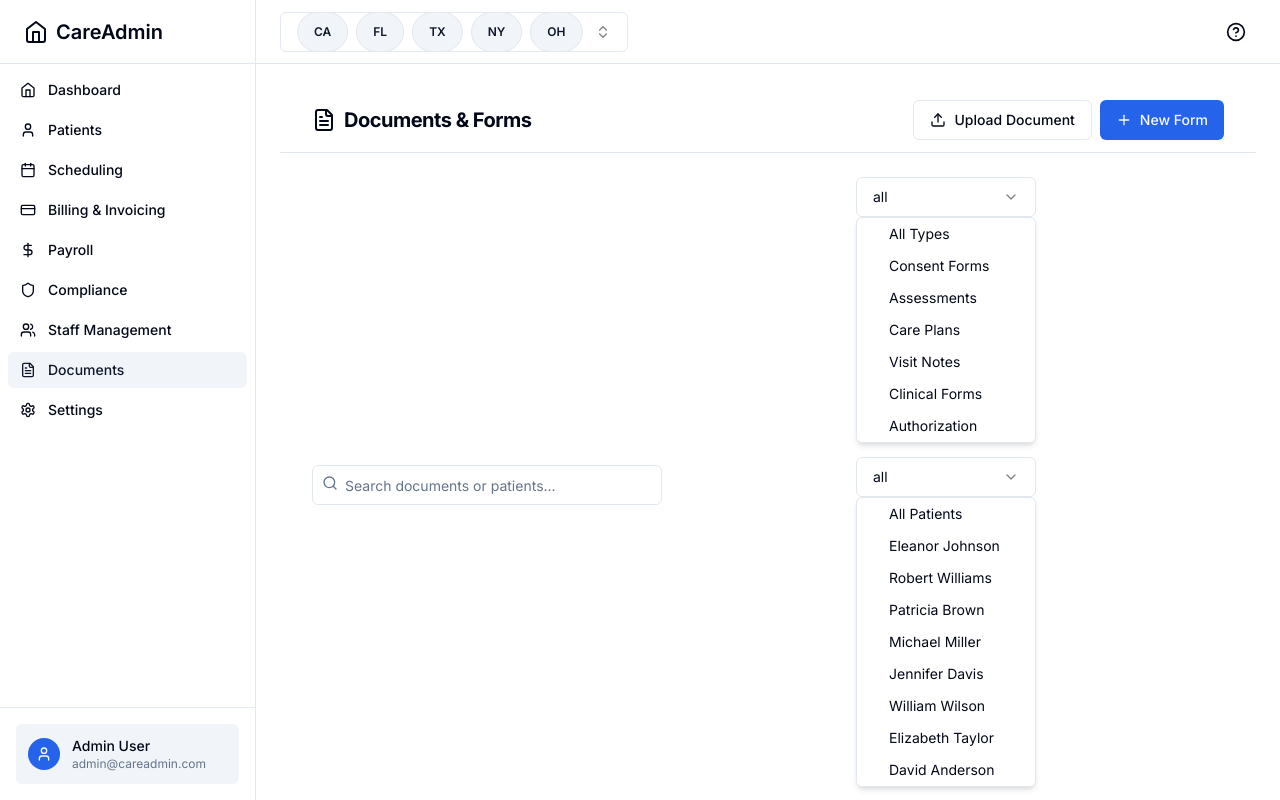
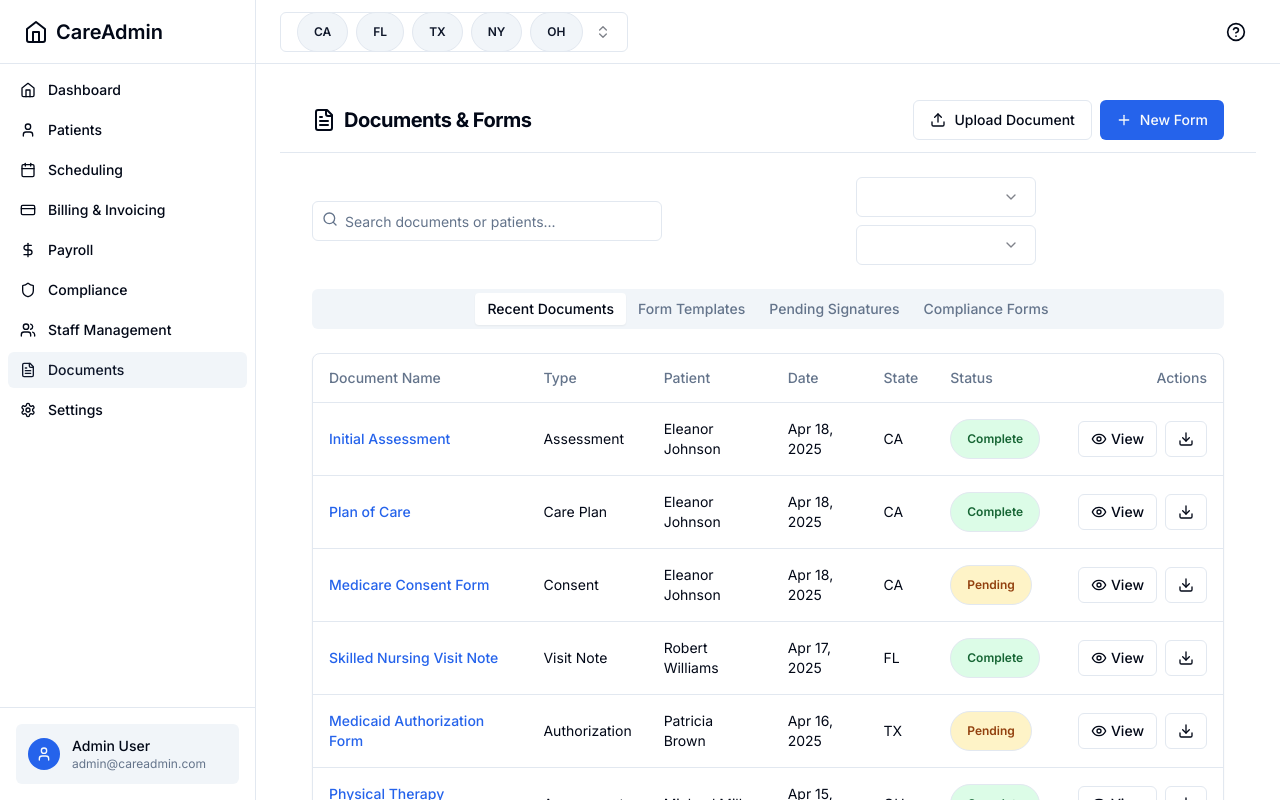
Before and after one commit to dzodze00/careadmin, a Next.js app: page /documents in a window 1280 px wide. Shown: the top 800 px of the page. Built offline with nearby package versions, Linux system fonts and the light colour scheme.

Commit message:
Update select.tsx

```diff
--- a/components/ui/select.tsx
+++ b/components/ui/select.tsx
@@ -5,7 +5,19 @@ import { Check, ChevronDown } from "lucide-react"
 
 import { cn } from "@/lib/utils"
 import { Button } from "@/components/ui/button"
-import { Popover, PopoverContent, PopoverTrigger } from "@/components/ui/popover"
+import { Popover, PopoverContent } from "@/components/ui/popover"
+
+const SelectContext = React.createContext<{
+  open: boolean
+  setOpen: React.Dispatch<React.SetStateAction<boolean>>
+  value: string
+  onValueChange: (value: string) => void
+}>({
+  open: false,
+  setOpen: () => {},
+  value: "",
+  onValueChange: () => {},
+})
 
 const Select = React.forwardRef<
   HTMLDivElement,
@@ -13,117 +25,117 @@ const Select = React.forwardRef<
     defaultValue?: string
     value?: string
     onValueChange?: (value: string) => void
+    open?: boolean
+    onOpenChange?: (open: boolean) => void
   }
->(({ className, defaultValue, value: controlledValue, onValueChange, children, ...props }, ref) => {
-  const [open, setOpen] = React.useState(false)
-  const [value, setValue] = React.useState(defaultValue || "")
+>(
+  (
+    {
+      className,
+      defaultValue,
+      value: controlledValue,
+      onValueChange,
+      open: controlledOpen,
+      onOpenChange,
+      children,
+      ...props
+    },
+    ref,
+  ) => {
+    const [uncontrolledValue, setUncontrolledValue] = React.useState(defaultValue || "")
+    const [uncontrolledOpen, setUncontrolledOpen] = React.useState(false)
 
-  // Handle controlled component
-  React.useEffect(() => {
-    if (controlledValue !== undefined) {
-      setValue(controlledValue)
+    const isControlledValue = controlledValue !== undefined
+    const value = isControlledValue ? controlledValue : uncontrolledValue
+
+    const isControlledOpen = controlledOpen !== undefined
+    const open = isControlledOpen ? controlledOpen : uncontrolledOpen
+
+    const setOpen = React.useCallback(
+      (newOpen: boolean) => {
+        if (isControlledOpen) {
+          onOpenChange?.(newOpen)
+        } else {
+          setUncontrolledOpen(newOpen)
         }
-  }, [controlledValue])
+      },
+      [isControlledOpen, onOpenChange],
+    )
 
-  const handleValueChange = (newValue: string) => {
-    setValue(newValue)
-    if (onValueChange) {
-      onValueChange(newValue)
+    const handleValueChange = React.useCallback(
+      (newValue: string) => {
+        if (isControlledValue) {
+          onValueChange?.(newValue)
+        } else {
+          setUncontrolledValue(newValue)
         }
+        onValueChange?.(newValue)
         setOpen(false)
-  }
+      },
+      [isControlledValue, onValueChange, setOpen],
+    )
 
     return (
+      <SelectContext.Provider value={{ open, setOpen, value, onValueChange: handleValueChange }}>
         <div ref={ref} className={cn("relative w-full", className)} {...props}>
-      <Popover>
-        <PopoverTrigger asChild>
-          <div>
-            {React.Children.map(children, (child) => {
-              if (React.isValidElement(child) && child.type === SelectTrigger) {
-                return React.cloneElement(child as React.ReactElement<any>, {
-                  value,
-                  onClick: () => setOpen(!open),
-                })
-              }
-              return child
-            })}
+          {children}
         </div>
-        </PopoverTrigger>
-        <PopoverContent className="w-[--radix-select-trigger-width] p-0">
-          {React.Children.map(children, (child) => {
-            if (React.isValidElement(child) && child.type === SelectContent) {
-              return React.cloneElement(child as React.ReactElement<any>, {
-                value,
-                onValueChange: handleValueChange,
-              })
-            }
-            return child
-          })}
-        </PopoverContent>
-      </Popover>
-    </div>
+      </SelectContext.Provider>
     )
-})
+  },
+)
 Select.displayName = "Select"
 
-const SelectTrigger = React.forwardRef<
-  HTMLButtonElement,
-  React.ButtonHTMLAttributes<HTMLButtonElement> & {
-    value?: string
-  }
->(({ className, children, value, ...props }, ref) => {
-  // Find the selected item's label
-  let selectedLabel = value
-  React.Children.forEach(children, (child) => {
-    if (React.isValidElement(child) && child.props.value === value) {
-      selectedLabel = child.props.children
-    }
-  })
+const SelectTrigger = React.forwardRef<HTMLButtonElement, React.ButtonHTMLAttributes<HTMLButtonElement>>(
+  ({ className, children, ...props }, ref) => {
+    const { open, setOpen, value } = React.useContext(SelectContext)
 
     return (
       <Button
         ref={ref}
+        type="button"
         variant="outline"
         role="combobox"
-      aria-expanded={props["aria-expanded"]}
+        aria-expanded={open}
         className={cn("w-full justify-between font-normal", className)}
+        onClick={() => setOpen(!open)}
         {...props}
       >
-      <span className="flex-1 text-left">{selectedLabel || children}</span>
+        <span className="flex-1 text-left">{children}</span>
         <ChevronDown className="ml-2 h-4 w-4 shrink-0 opacity-50" />
       </Button>
     )
-})
+  },
+)
 SelectTrigger.displayName = "SelectTrigger"
 
 const SelectContent = React.forwardRef<
   HTMLDivElement,
   React.HTMLAttributes<HTMLDivElement> & {
-    value?: string
-    onValueChange?: (value: string) => void
+    position?: "item-aligned" | "popper"
+    sideOffset?: number
+    align?: "center" | "start" | "end"
   }
->(({ className, children, value, onValueChange, ...props }, ref) => {
+>(({ className, children, position = "popper", sideOffset = 4, align = "center", ...props }, ref) => {
+  const { open } = React.useContext(SelectContext)
+
+  if (!open) return null
+
   return (
-    <div
+    <Popover open={open}>
+      <PopoverContent
         ref={ref}
         className={cn(
-        "relative z-50 max-h-96 min-w-[8rem] overflow-hidden rounded-md border bg-popover text-popover-foreground shadow-md",
+          "relative z-50 max-h-96 min-w-[8rem] overflow-hidden rounded-md border bg-popover text-popover-foreground shadow-md data-[state=open]:animate-in data-[state=closed]:animate-out data-[state=closed]:fade-out-0 data-[state=open]:fade-in-0 data-[state=closed]:zoom-out-95 data-[state=open]:zoom-in-95 data-[side=bottom]:slide-in-from-top-2 data-[side=left]:slide-in-from-right-2 data-[side=right]:slide-in-from-left-2 data-[side=top]:slide-in-from-bottom-2",
           className,
         )}
+        sideOffset={sideOffset}
+        align={align}
         {...props}
       >
-      <div className="max-h-[var(--radix-select-content-available-height)] overflow-auto">
-        {React.Children.map(children, (child) => {
-          if (React.isValidElement(child) && child.type === SelectItem) {
-            return React.cloneElement(child as React.ReactElement<any>, {
-              selected: child.props.value === value,
-              onSelect: () => onValueChange?.(child.props.value),
-            })
-          }
-          return child
-        })}
-      </div>
-    </div>
+        <div className="max-h-[var(--radix-popover-content-available-height)] overflow-auto">{children}</div>
+      </PopoverContent>
+    </Popover>
   )
 })
 SelectContent.displayName = "SelectContent"
@@ -132,23 +144,24 @@ const SelectItem = React.forwardRef<
   HTMLDivElement,
   React.HTMLAttributes<HTMLDivElement> & {
     value: string
-    selected?: boolean
-    onSelect?: () => void
   }
->(({ className, children, selected, onSelect, ...props }, ref) => {
+>(({ className, children, value, ...props }, ref) => {
+  const { value: selectedValue, onValueChange } = React.useContext(SelectContext)
+  const isSelected = selectedValue === value
+
   return (
     <div
       ref={ref}
       className={cn(
         "relative flex w-full cursor-default select-none items-center rounded-sm py-1.5 pl-8 pr-2 text-sm outline-none data-[disabled]:pointer-events-none data-[disabled]:opacity-50",
-        selected ? "bg-accent text-accent-foreground" : "hover:bg-accent hover:text-accent-foreground",
+        isSelected ? "bg-accent text-accent-foreground" : "hover:bg-accent hover:text-accent-foreground",
         className,
       )}
-      onClick={onSelect}
+      onClick={() => onValueChange(value)}
       {...props}
     >
       <span className="absolute left-2 flex h-3.5 w-3.5 items-center justify-center">
-        {selected && <Check className="h-4 w-4" />}
+        {isSelected && <Check className="h-4 w-4" />}
       </span>
       <span className="text-sm">{children}</span>
     </div>
@@ -162,9 +175,11 @@ const SelectValue = React.forwardRef<
     placeholder?: string
   }
 >(({ className, children, placeholder, ...props }, ref) => {
+  const { value } = React.useContext(SelectContext)
+
   return (
     <span ref={ref} className={cn("block truncate", className)} {...props}>
-      {children || placeholder}
+      {value ? children : placeholder}
     </span>
   )
 })
```
Lines whose indentation alone changed are shown as unchanged.
